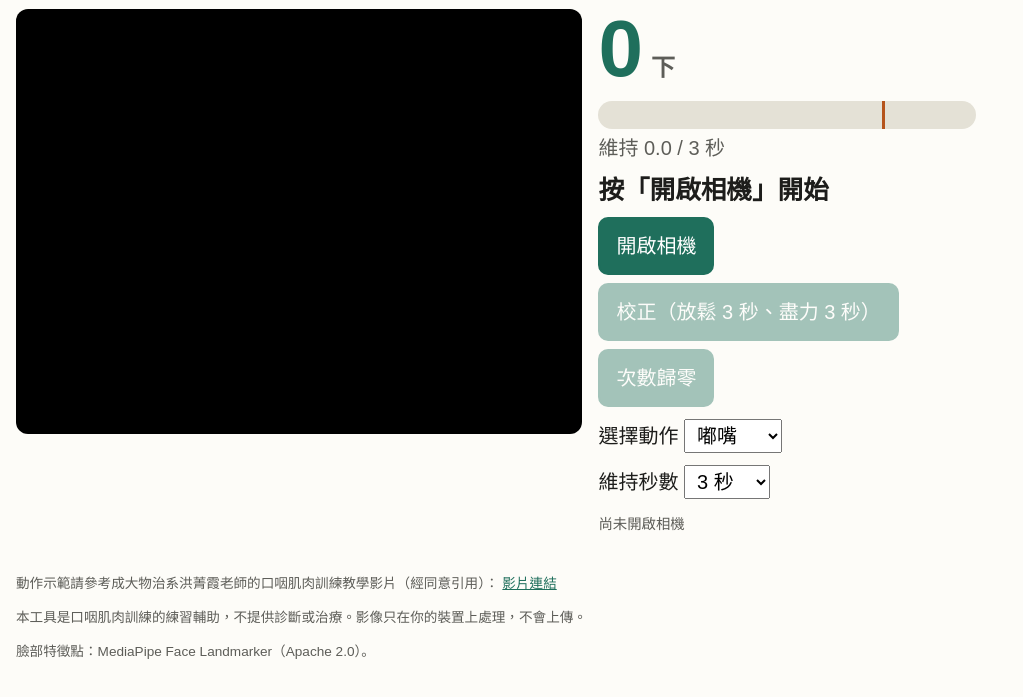
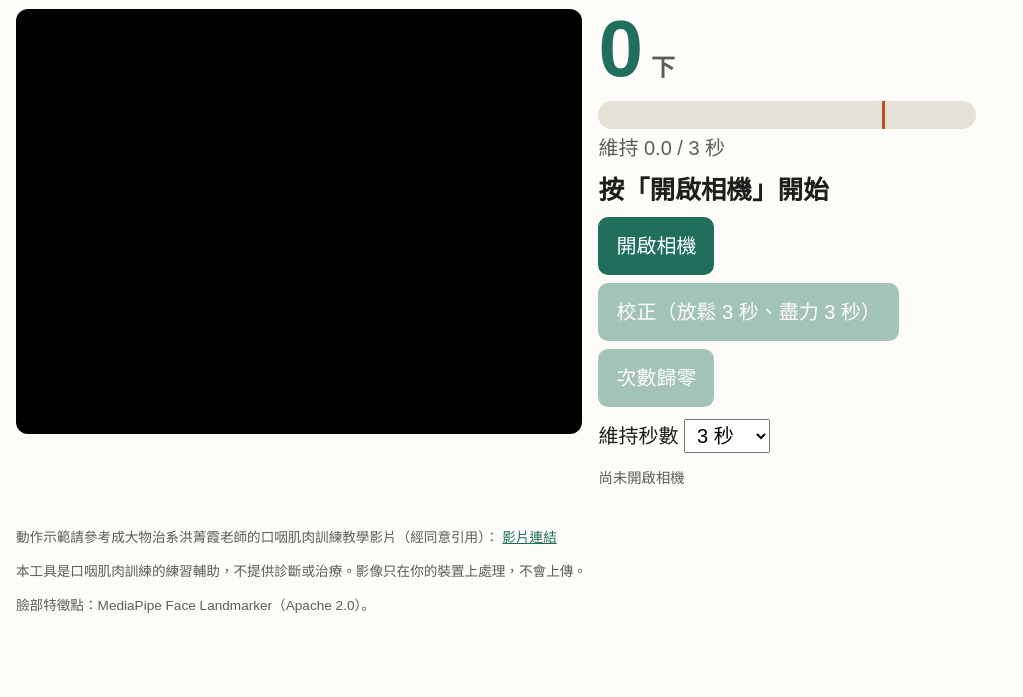
Before and after one commit to f94136067-blip/Gentleman2, a plain HTML site: page index.html in a window 1280 px wide. Shown: the part 89-786 px from the top of the page, without its empty margins (0-1023 px from the left). Drawn offline with Linux system fonts and the light colour scheme.

Commit message:
Refactor action selection and hold duration elements
Removed action selection dropdown and retained hold duration selection.

```diff
--- a/index.html
+++ b/index.html
@@ -33,15 +33,6 @@
         <button id="calibBtn" disabled>校正（放鬆 3 秒、盡力 3 秒）</button>
         <button id="resetBtn" disabled>次數歸零</button>
       </div>
-
-    <!-- 動作選擇下拉選單 -->
-  <label class="setting">選擇動作
-    <select id="exerciseSel">
-      <option value="pucker">嘟嘴</option>
-      <option value="mouthOpen">張大嘴</option>
-    </select>
-  </label>
-
       <label class="setting">維持秒數
         <select id="holdSel">
           <option value="2">2 秒</option>
```
Lines whose indentation alone changed are shown as unchanged.
